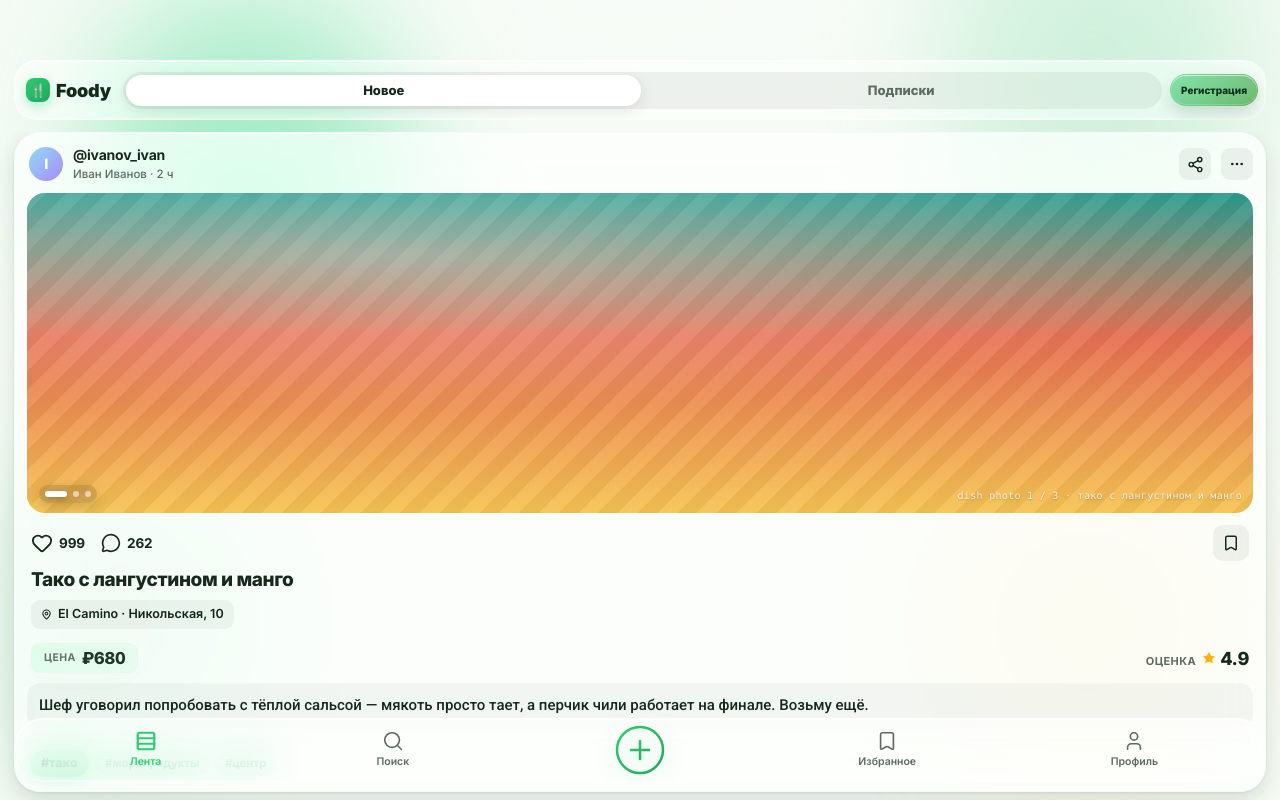
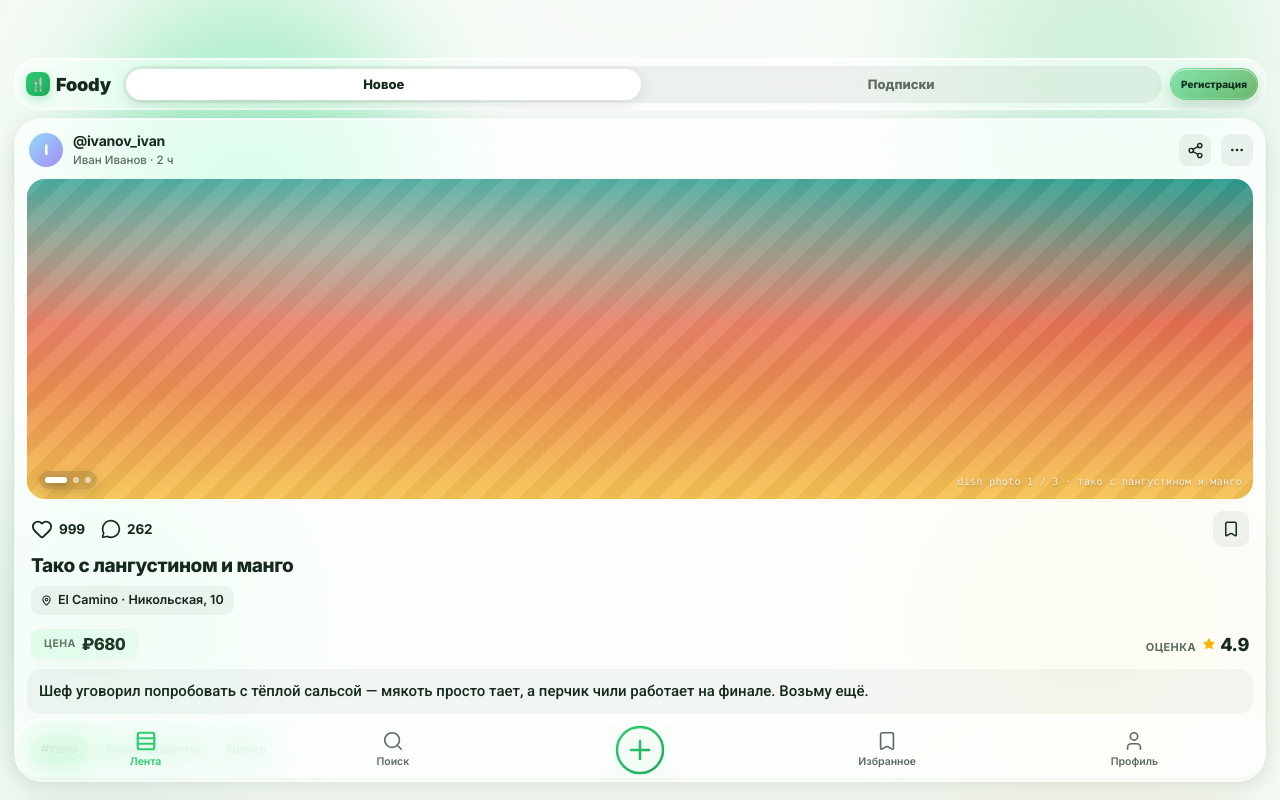
Before and after one commit to goldslugger762/foody-front, a Next.js app: page / in a window 1280 px wide. Built offline with nearby package versions, Linux system fonts and the light colour scheme.

Commit message:
сделал хедер

```diff
--- a/components/feed/feed-header.tsx
+++ b/components/feed/feed-header.tsx
@@ -36,9 +36,9 @@ export function FeedHeader({
   const activeTabLeft = tab === "new" ? "3px" : "calc(50% + 1px)";
 
   return (
-    <header className="sticky top-0 z-20 px-3.5 pt-2.5 pb-3">
-      <GlassSurface className="h-15">
-        <div className="flex h-15 items-center gap-2 pr-2 pl-3">
+    <header className="sticky top-0 z-20 px-3.5 pt-2 pb-0">
+      <GlassSurface className="h-13">
+        <div className="flex h-13 items-center gap-2 pr-2 pl-3">
           <div className="flex shrink-0 items-center gap-1.5 pr-0.5">
             <span
               aria-hidden="true"
--- a/components/feed/post-card.tsx
+++ b/components/feed/post-card.tsx
@@ -236,7 +236,7 @@ export function PostCard({ post, brand, density }: PostCardProps) {
   }
 
   return (
-    <div className="flex min-h-full snap-start snap-always flex-col px-3.5 pb-3.5 [scroll-snap-stop:always]">
+    <div className="flex min-h-full snap-start snap-always flex-col px-3.5 pt-2 pb-3.5 [scroll-snap-stop:always]">
       <article
         className={cn(
           "flex flex-1 flex-col overflow-hidden rounded-[26px]",
```
